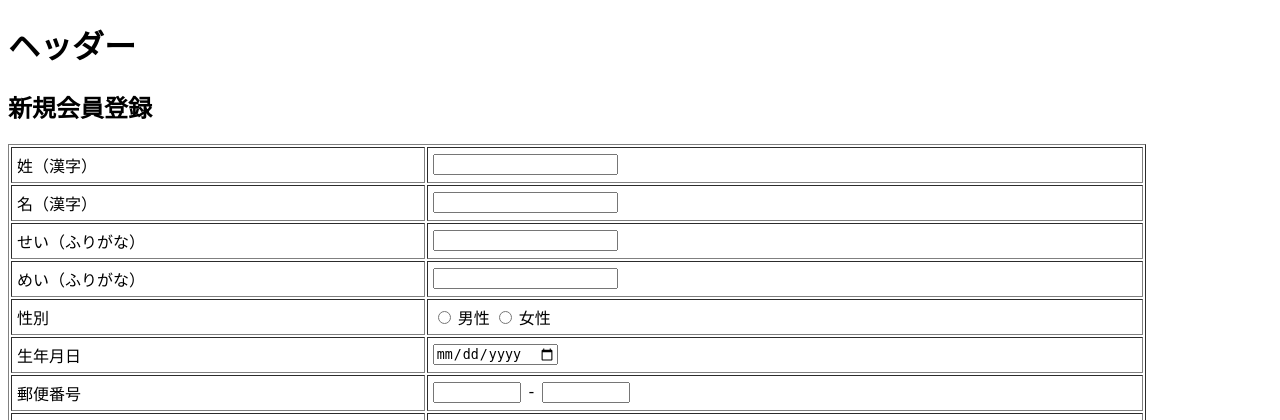
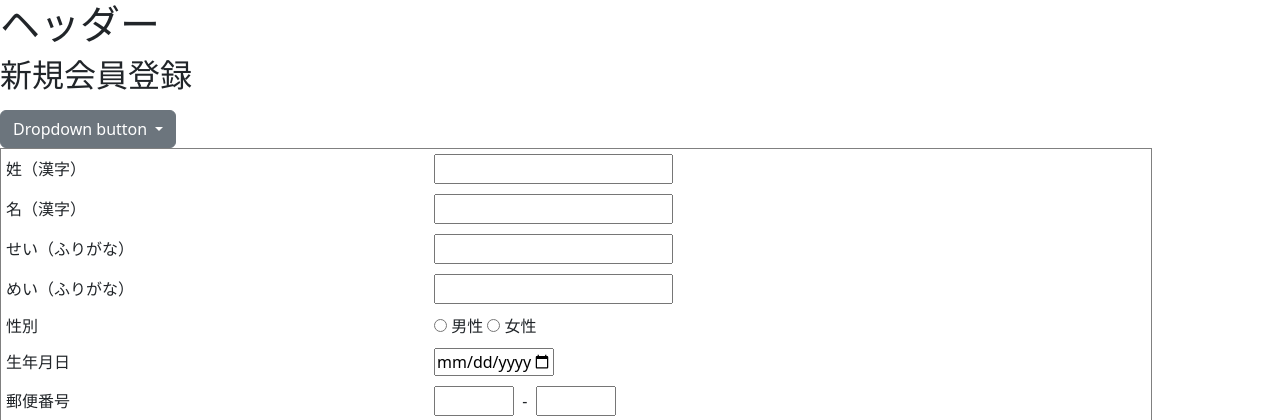
Before and after one commit to Ogahara0130/adduser, a Rails app: page /top in a window 1280 px wide. Shown: the top 420 px of the page. Run offline with Rails 7, Linux system fonts and the light colour scheme; style sheets or scripts are compiled from the project's sources; some libraries are stand-ins or nearby versions.

Commit message:
bootstrapを導入

```diff
--- a/app/assets/config/manifest.js
+++ b/app/assets/config/manifest.js
@@ -1,4 +1,4 @@
 //= link_tree ../images
-//= link_directory ../stylesheets .css
 //= link_tree ../../javascript .js
 //= link_tree ../../../vendor/javascript .js
+//= link_tree ../builds
--- /dev/null
+++ b/app/assets/stylesheets/application.bootstrap.scss
@@ -0,0 +1,2 @@
+@import 'bootstrap/scss/bootstrap';
+@import 'bootstrap-icons/font/bootstrap-icons';
--- a/app/javascript/application.js
+++ b/app/javascript/application.js
@@ -1,3 +1,4 @@
 // Configure your import map in config/importmap.rb. Read more: https://github.com/rails/importmap-rails
 import "@hotwired/turbo-rails"
 import "controllers"
+import * as bootstrap from "bootstrap"
--- a/app/views/homes/top.html.erb
+++ b/app/views/homes/top.html.erb
@@ -73,6 +73,17 @@ function clear(){
     document.getElementById('cl35').value = '';
 }
 </script>
+
+<div class="dropdown">
+  <button class="btn btn-secondary dropdown-toggle" type="button" id="dropdownMenuButton1" data-bs-toggle="dropdown" aria-expanded="false">
+    Dropdown button
+  </button>
+  <ul class="dropdown-menu" aria-labelledby="dropdownMenuButton1">
+    <li><a class="dropdown-item" href="#">Action</a></li>
+    <li><a class="dropdown-item" href="#">Another action</a></li>
+    <li><a class="dropdown-item" href="#">Something else here</a></li>
+  </ul>
+</div>
 
 <form name="form1" method="post">
 
--- a/config/importmap.rb
+++ b/config/importmap.rb
@@ -5,3 +5,5 @@ pin "@hotwired/turbo-rails", to: "turbo.min.js", preload: true
 pin "@hotwired/stimulus", to: "stimulus.min.js", preload: true
 pin "@hotwired/stimulus-loading", to: "stimulus-loading.js", preload: true
 pin_all_from "app/javascript/controllers", under: "controllers"
+pin "bootstrap", to: "https://ga.jspm.io/npm:bootstrap@5.2.2/dist/js/bootstrap.esm.js"
+pin "@popperjs/core", to: "https://unpkg.com/@popperjs/core@2.11.6/dist/esm/index.js"
--- a/config/initializers/assets.rb
+++ b/config/initializers/assets.rb
@@ -5,6 +5,7 @@ Rails.application.config.assets.version = "1.0"
 
 # Add additional assets to the asset load path.
 # Rails.application.config.assets.paths << Emoji.images_path
+Rails.application.config.assets.paths << Rails.root.join("node_modules/bootstrap-icons/font")
 
 # Precompile additional assets.
 # application.js, application.css, and all non-JS/CSS in the app/assets
```
Also changed, not shown: app/assets/stylesheets/application.css (deleted, +0 -15 lines), package.json (added, +13 -0 lines), Gemfile, Gemfile.lock, 8 other files.
